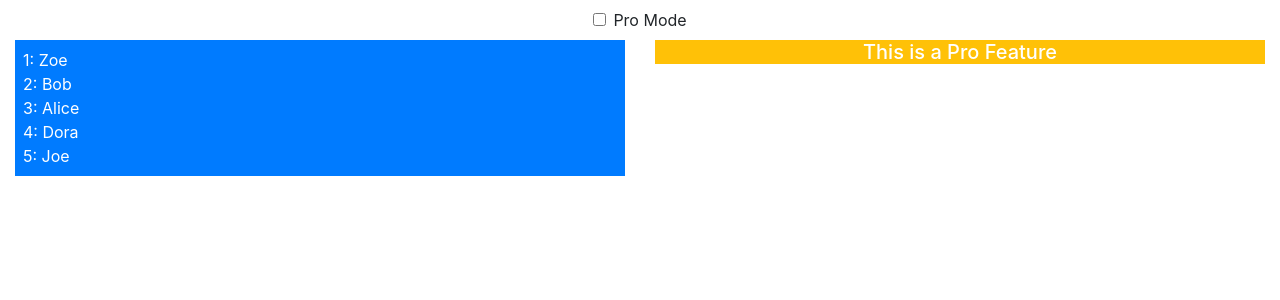
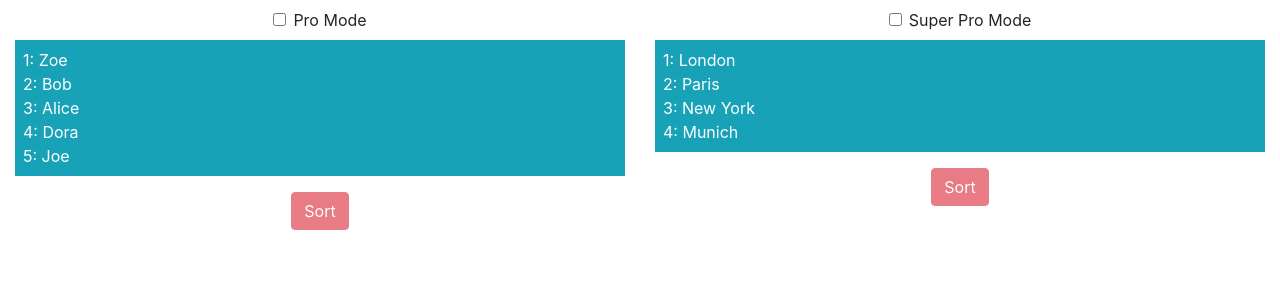
Before and after one commit to davidtrussler/pro-react-16_14_composing-applications, a React (Create React App) app: page / in a window 1280 px wide. Shown: the top 300 px of the page. Built offline with nearby package versions, Linux system fonts and the light colour scheme.

Commit message:
Using contexts - Prop threaded through components - Uses Context to solve threading complexity - Changing Context Data - Using simplified Context Consumer APIs - Using Hooks to consume context

```diff
--- a/src/ActionButton.js
+++ b/src/ActionButton.js
@@ -1,14 +1,25 @@
 import React, {Component} from 'react';
+import {ProModeContext} from './ProModeContext';
 
 export class ActionButton extends Component {
 	render() {
 		return (
-			<button
-				className={` btn btn-${this.props.theme} m-2`}
-				onClick={this.props.callback}
-			>
-				{this.props.text}
-			</button>
+			<ProModeContext.Consumer>
+				{contextData =>
+					<button
+						className={this.getClasses(contextData.proMode)}
+						disabled={!contextData.proMode}
+						onClick={this.props.callback}
+					>
+						{this.props.text}
+					</button>
+				}
+			</ProModeContext.Consumer>
 		)
 	}
+
+	getClasses(proMode) {
+		let col = proMode ? this.props.theme : 'danger';
+		return `btn btn-${col} m-2`;
+	}
 }
--- a/src/App.js
+++ b/src/App.js
@@ -1,11 +1,8 @@
 import React, {Component} from 'react';
 import {GeneralList} from './GeneralList';
 import {SortedList} from './SortedList';
-import {ProFeature} from './ProFeature';
-// import {ProController} from './ProController';
-// import {LogToConsole} from './LogToConsole';
-
-// const ProList = ProController(LogToConsole(SortedList, 'Sorted', true, true, true));
+import {ProModeContext} from './ProModeContext';
+import {ProModeToggle} from './ProModeToggle';
 
 export default class App extends Component {
   constructor(props) {
@@ -14,51 +11,57 @@ export default class App extends Component {
     this.state = {
       names: ['Zoe', 'Bob', 'Alice', 'Dora', 'Joe'],
       cities: ['London', 'Paris', 'New York', 'Munich'],
-      proMode: false
+      proContextData: {
+        proMode: false,
+        toggleProMode: this.toggleProMode
+      },
+      superProContextData: {
+        proMode: false,
+        toggleProMode: this.toggleSuperMode
       }
     }
+  };
 
   toggleProMode = () => {
-    this.setState({proMode: !this.state.proMode});
-  }
+    this.setState(state => state.proContextData.proMode = !state.proContextData.proMode);
+  };
+
+  toggleSuperMode = () => {
+    this.setState(state => state.superProContextData.proMode = !state.superProContextData.proMode);
+  };
 
   render() {
     return (
       <div className="container-fluid">
+        <ProModeContext.Provider value={this.state.proContextData}>
           <div className="row">
-          <div className="col-12 text-center p-2">
-            <div className="form-check">
-              <input
-                type="checkbox"
-                className="form-check-input"
-                value={this.state.proMode}
-                onChange={this.toggleProMode}
-              />
-              <label className="form-check-label">Pro Mode</label>
+            <div className="col-6 text-center p-2">
+              <ProModeContext.Provider value={this.state.proContextData}>
+                <ProModeToggle label="Pro Mode"/>
+              </ProModeContext.Provider>
             </div>
+
+            <div className="col-6 text-center p-2">
+              <ProModeContext.Provider value={this.state.superProContextData}>
+                <ProModeToggle label="Super Pro Mode"/>
+              </ProModeContext.Provider>
             </div>
           </div>
 
           <div className="row">
             <div className="col-6">
-            <GeneralList
-              list={this.state.names}
-              theme="primary"
-            />
+              <ProModeContext.Provider value={this.state.proContextData}>
+                <SortedList list={this.state.names}/>
+              </ProModeContext.Provider>
             </div>
 
             <div className="col-6">
-            <ProFeature
-              pro = {this.state.proMode}
-              render = {text =>
-                <React.Fragment>
-                  <h4 className="text-center">{text}</h4>
-                  <SortedList list={this.state.names}/>
-                </React.Fragment>
-              }
-            />
+              <ProModeContext.Provider value={this.state.superProContextData}>
+                <SortedList list={this.state.cities}/>
+              </ProModeContext.Provider>
             </div>
           </div>
+        </ProModeContext.Provider>
       </div>
     )
   }
--- /dev/null
+++ b/src/ProModeContext.js
@@ -0,0 +1,6 @@
+import React from 'react';
+
+export const ProModeContext = React.createContext({
+	ProMode: false,
+	toggleProMode: () => {}
+})
--- /dev/null
+++ b/src/ProModeToggle.js
@@ -0,0 +1,24 @@
+import React, {useContext} from 'react';
+import {ProModeContext} from './ProModeContext';
+
+export function ProModeToggle(props) {
+	const context = useContext(ProModeContext);
+
+	return (
+		<ProModeContext.Consumer>
+			{contextData => (
+				<div className="form-check">
+					<input
+						type="checkbox"
+						className="form-check-input"
+						value={context.proMode}
+						onChange={context.toggleProMode}
+					/>
+					<label className="form-check-label">
+						{props.label}
+					</label>
+				</div>
+			)}
+		</ProModeContext.Consumer>
+	)
+}
--- a/src/SortedList.js
+++ b/src/SortedList.js
@@ -31,6 +31,7 @@ export class SortedList extends Component {
 					<ActionButton
 						theme="primary"
 						text="Sort"
+						proMode={this.props.proMode}
 						callback={this.toggleSort}
 					/>
 				</div>
```
Lines whose indentation alone changed are shown as unchanged.
